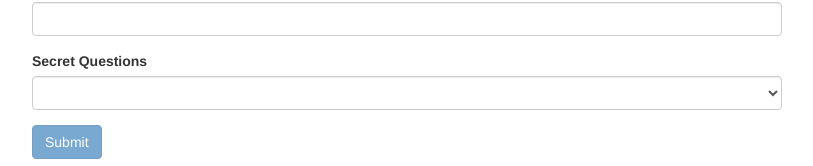
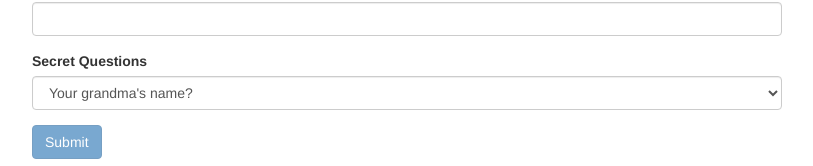
Before and after one commit to mrChernicharo/forms-td-start, an Angular app: page / in a window 1280 px wide. Shown: the part 161-327 px from the top of the page, without its empty margins (233-1046 px from the left). Built offline with nearby package versions, Linux system fonts and the light colour scheme.

Commit message:
setar valor default em algum campo com [ngModel]

```diff
--- a/src/app/app.component.css
+++ b/src/app/app.component.css
@@ -5,3 +5,7 @@
 input.ng-invalid.ng-touched {
   border: 1px solid red;
 }
+
+span.help-block {
+  color: tomato;
+}
--- a/src/app/app.component.html
+++ b/src/app/app.component.html
@@ -28,8 +28,12 @@
               ngModel
               name="email"
               required
-              email>
+              email
+              #email=ngModel>
           </div>
+          <span class="help-block" *ngIf="!email.valid && email.touched">
+            Please enter a valid email addres
+          </span>
         </div>
 
         <div class="form-group">
@@ -38,8 +42,9 @@
           <select
             id="secret"
             class="form-control"
-            ngModel
+            [ngModel]="defaultQuestion"
             name="secret">
+            <option value="grandma">Your grandma's name?</option>
             <option value="pet">Your first Pet?</option>
             <option value="teacher">Your first teacher?</option>
           </select>
--- a/src/app/app.component.ts
+++ b/src/app/app.component.ts
@@ -8,6 +8,8 @@ import { NgForm } from '@angular/forms';
 })
 export class AppComponent {
   @ViewChild('f', { static: false }) myForm: NgForm;
+  defaultQuestion: string = 'grandma';
+
 
   suggestUserName() {
     const suggestedName = 'Superuser';
```
